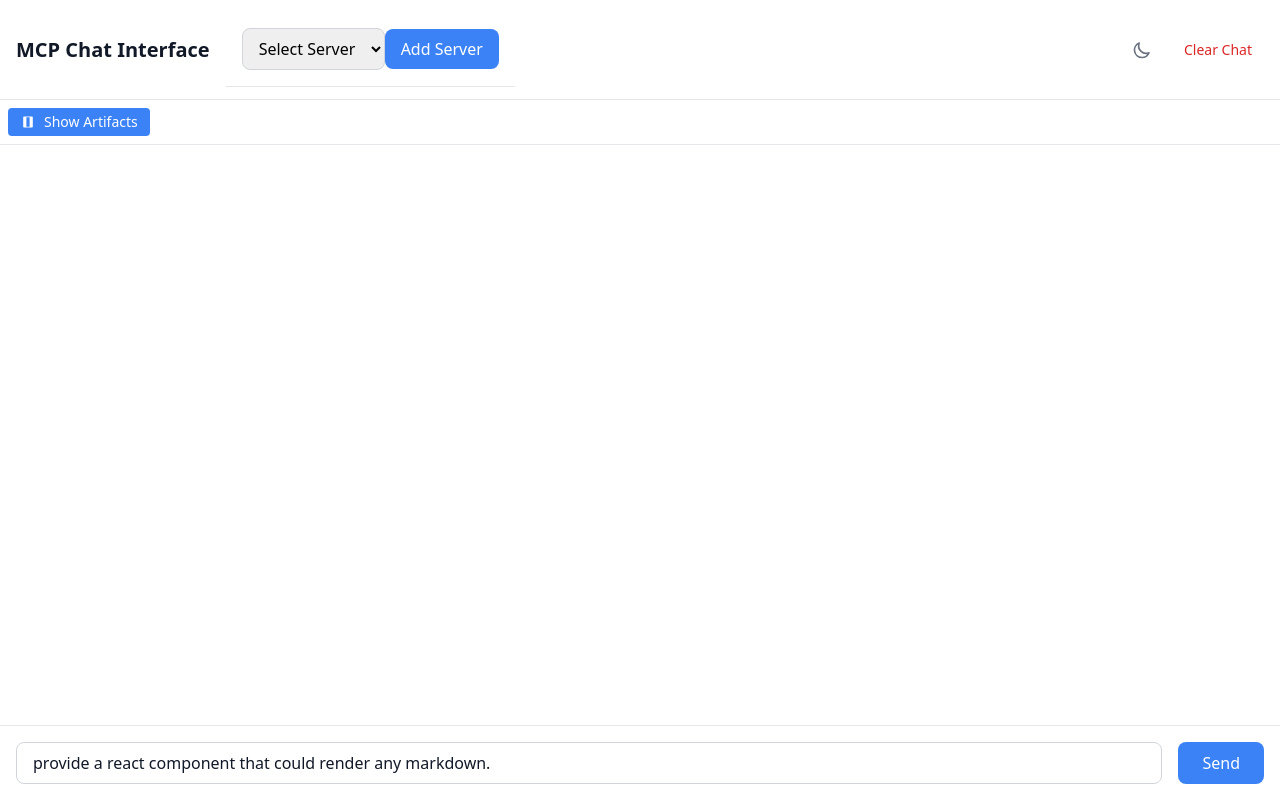
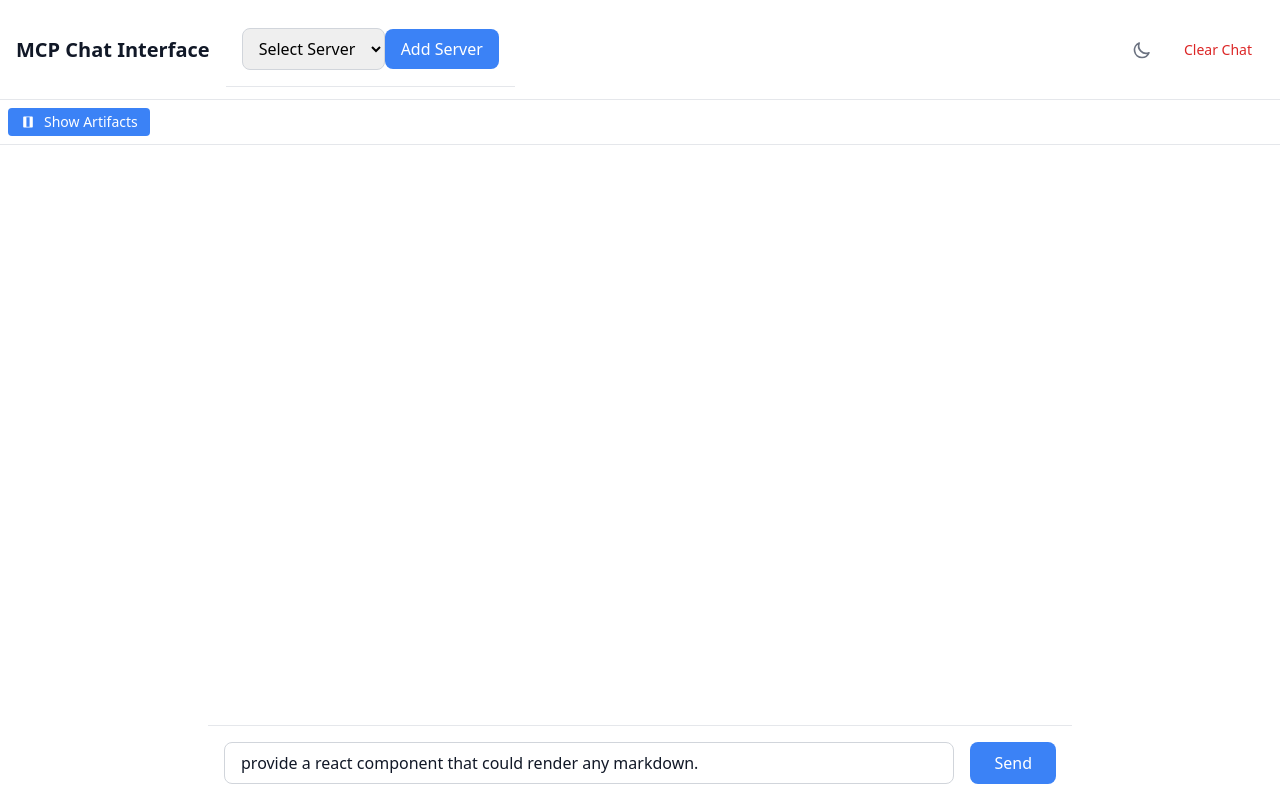
Before and after one commit to CHARM-BDF/charmgpt, a React (Vite) app: page / in a window 1280 px wide. Built offline with nearby package versions, Linux system fonts and the light colour scheme.

Commit message:
spacing of chat and artifact updates for styling

```diff
--- a/src/components/chat/ChatInterface.tsx
+++ b/src/components/chat/ChatInterface.tsx
@@ -65,8 +65,12 @@ export const ChatInterface: React.FC = () => {
             </div>
           </div>
           <div className="flex-1 flex flex-col overflow-hidden bg-white dark:bg-gray-800">
-            <ChatMessages messages={messages} />
-            <div className="flex-shrink-0">
+            <div className="flex-1 overflow-y-auto">
+              <div className="max-w-4xl mx-auto px-4 py-6 space-y-6">
+                <ChatMessages messages={messages} />
+              </div>
+            </div>
+            <div className="flex-shrink-0 max-w-4xl mx-auto w-full px-4">
               <ChatInput />
               {activeServer && <MCPTools />}
             </div>
--- a/src/components/chat/ChatMessages.tsx
+++ b/src/components/chat/ChatMessages.tsx
@@ -71,7 +71,7 @@ export const ChatMessages: React.FC<{ messages: Message[] }> = ({ messages }) =>
 
 
   return (
-    <div ref={containerRef} className="flex-1 overflow-y-auto p-4 space-y-4">
+    <div ref={containerRef} className="w-full space-y-6">
       {messages.map((message) => {
         const messageWithThinking = message as MessageWithThinking;
         const isAssistant = message.role === 'assistant';
@@ -80,10 +80,10 @@ export const ChatMessages: React.FC<{ messages: Message[] }> = ({ messages }) =>
         return (
           <div
             key={message.id}
-            className={`flex ${isAssistant ? 'justify-start' : 'justify-end'}`}
+            className={`flex ${isAssistant ? 'justify-start' : 'justify-start'}`}
           >
             <div
-              className={`max-w-[80%] rounded-lg p-4 ${
+              className={`w-full max-w-2xl rounded-lg p-6 ${
                 isAssistant
                   ? 'bg-white dark:bg-gray-800 border border-gray-200 dark:border-gray-700'
                   : 'bg-blue-500 text-white'
```
